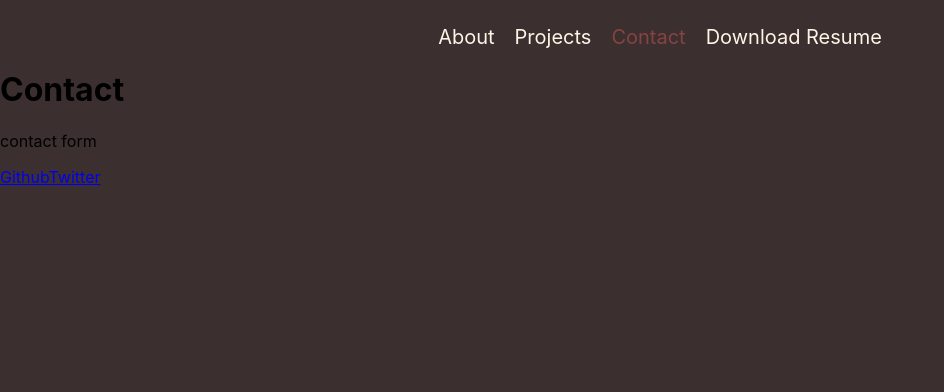
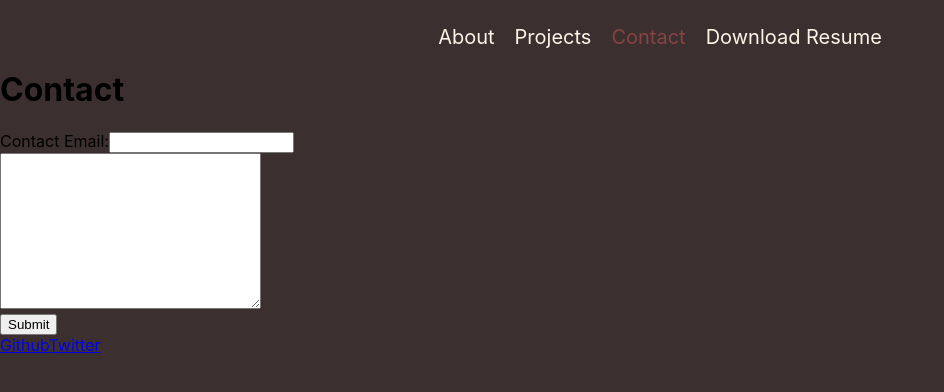
Before and after one commit to kguertin/portfolio-website, a React (Create React App) app in the folder client/: page / in a window 1280 px wide. Both pictures are taken after a click on the item "Contact". Shown: the top 392 px of the page, without its empty margins (0-944 px from the left). Built offline with nearby package versions, Linux system fonts and the light colour scheme.

Commit message:
build form and form state to handle contact functionality

```diff
--- a/client/src/components/contact-form/contact-form.component.jsx
+++ b/client/src/components/contact-form/contact-form.component.jsx
@@ -1,9 +1,42 @@
 import React from 'react';
+import { Component } from 'react';
 
 import './contact-form.styles.css';
 
-export const ContactForm = () => {
-    return (
-        <p>contact form</p>
-    )
+export class ContactForm extends Component{
+    constructor() {
+        super();
+
+        this.state = {
+            message: '',
+            contact: ''
+        }
+    }
+
+    handleContactChange = (event) => {
+        this.setState({contact: event.target.value})
+    }
+
+    handleMessageChange = (event) => {
+        this.setState({message: event.target.value})
+    }
+
+    render() {
+        return (
+           <div>
+                <p>{this.state.contact}</p>
+                <p>{this.state.message}</p>
+               <div className="form-section">
+                    <label>
+                        Contact Email:
+                        <input type="email" value={this.state.contact} onChange={this.handleContactChange} />
+                    </label>
+               </div>
+               <div className="form-section">
+                    <textarea value={this.state.message} onChange={this.handleMessageChange} id="" cols="30" rows="10"></textarea>
+               </div>
+               <button>Submit</button>
+           </div>
+        )
+    }
 }
```
